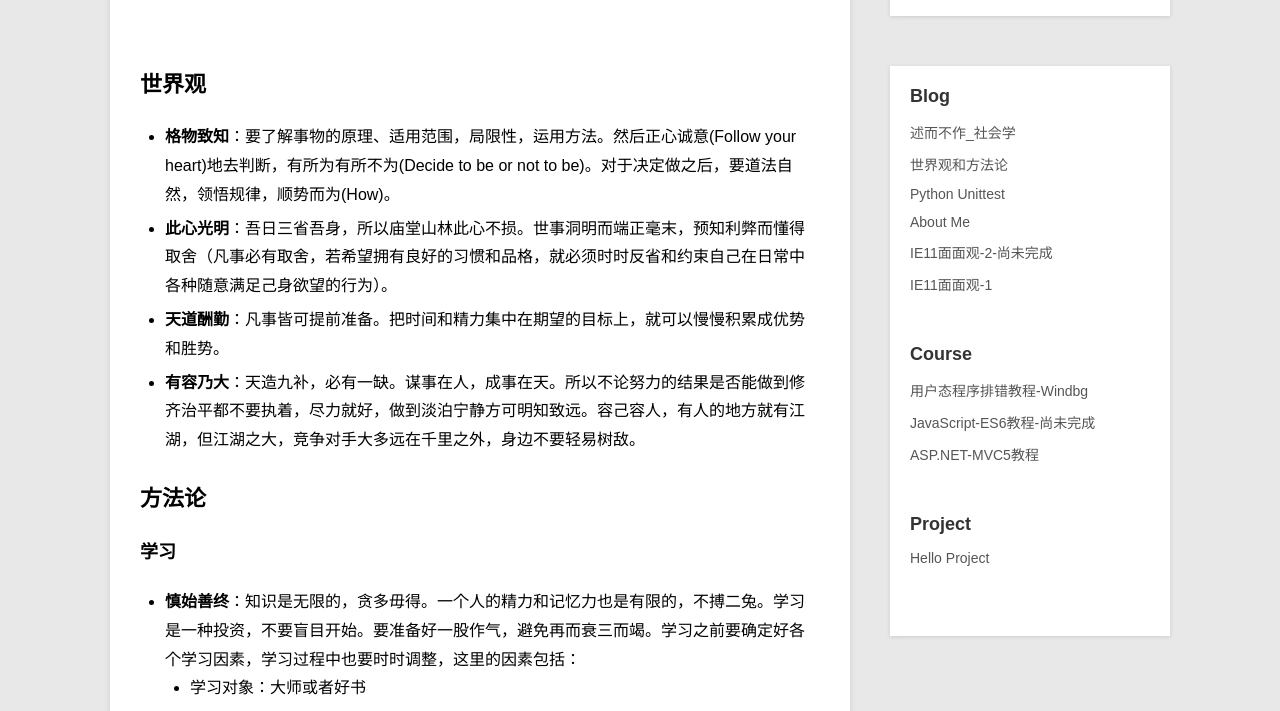
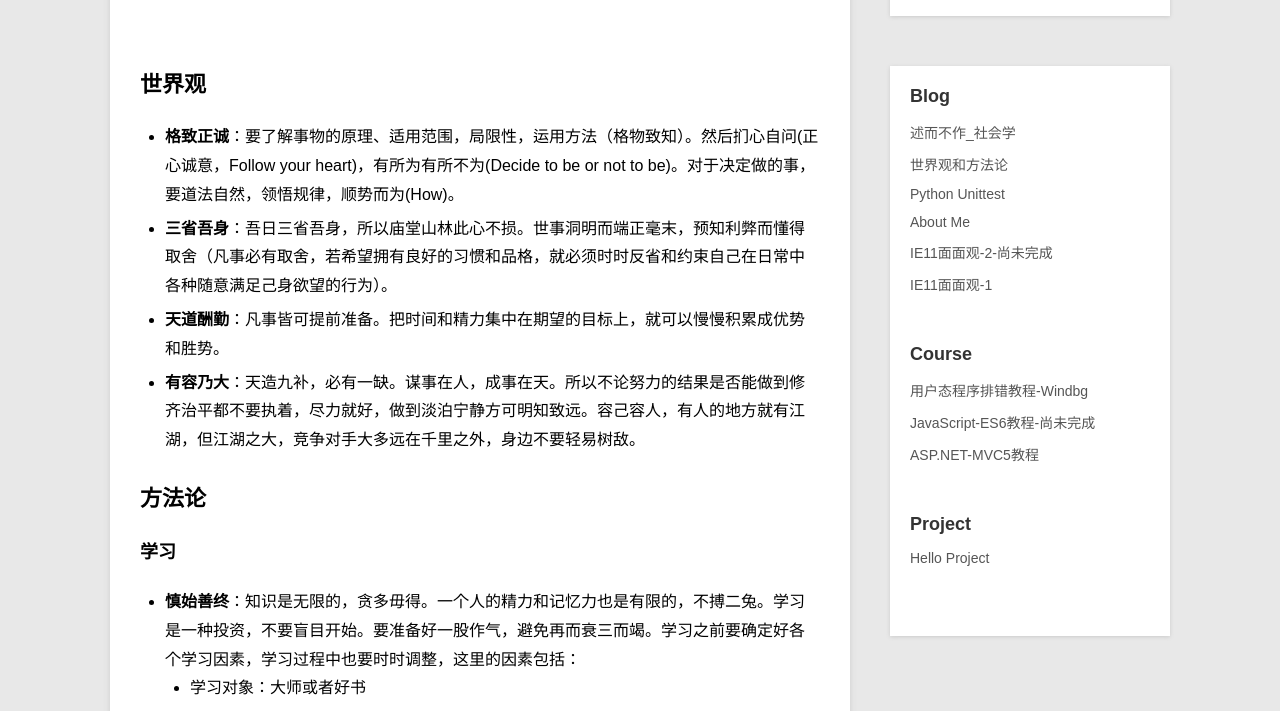
Before and after one commit to wu-wenxiang/wu-wenxiang.github.io, a Jekyll site: the page built from _posts/blog/2016-06-13-WorldView-Methodology.md, in a window 1280 px wide and 900 px high, cut to the strip 189-900 px from the top of the window. Built offline with Jekyll 4.4.1, drawn with Linux system fonts in a browser that asks for light colours.

Commit message:
_posts/blog/2016-06-13-WorldView-Methodology.md

```diff
--- a/_posts/blog/2016-06-13-WorldView-Methodology.md
+++ b/_posts/blog/2016-06-13-WorldView-Methodology.md
@@ -6,8 +6,8 @@ description:    记录我当下的世界观和方法论
 ---
 
 ## 世界观
-- **格物致知**：要了解事物的原理、适用范围，局限性，运用方法。然后正心诚意(Follow your heart)地去判断，有所为有所不为(Decide to be or not to be)。对于决定做之后，要道法自然，领悟规律，顺势而为(How)。
-- **此心光明**：吾日三省吾身，所以庙堂山林此心不损。世事洞明而端正毫末，预知利弊而懂得取舍（凡事必有取舍，若希望拥有良好的习惯和品格，就必须时时反省和约束自己在日常中各种随意满足己身欲望的行为）。
+- **格致正诚**：要了解事物的原理、适用范围，局限性，运用方法（格物致知）。然后扪心自问(正心诚意，Follow your heart)，有所为有所不为(Decide to be or not to be)。对于决定做的事，要道法自然，领悟规律，顺势而为(How)。
+- **三省吾身**：吾日三省吾身，所以庙堂山林此心不损。世事洞明而端正毫末，预知利弊而懂得取舍（凡事必有取舍，若希望拥有良好的习惯和品格，就必须时时反省和约束自己在日常中各种随意满足己身欲望的行为）。
 - **天道酬勤**：凡事皆可提前准备。把时间和精力集中在期望的目标上，就可以慢慢积累成优势和胜势。
 - **有容乃大**：天造九补，必有一缺。谋事在人，成事在天。所以不论努力的结果是否能做到修齐治平都不要执着，尽力就好，做到淡泊宁静方可明知致远。容己容人，有人的地方就有江湖，但江湖之大，竞争对手大多远在千里之外，身边不要轻易树敌。
 
```
